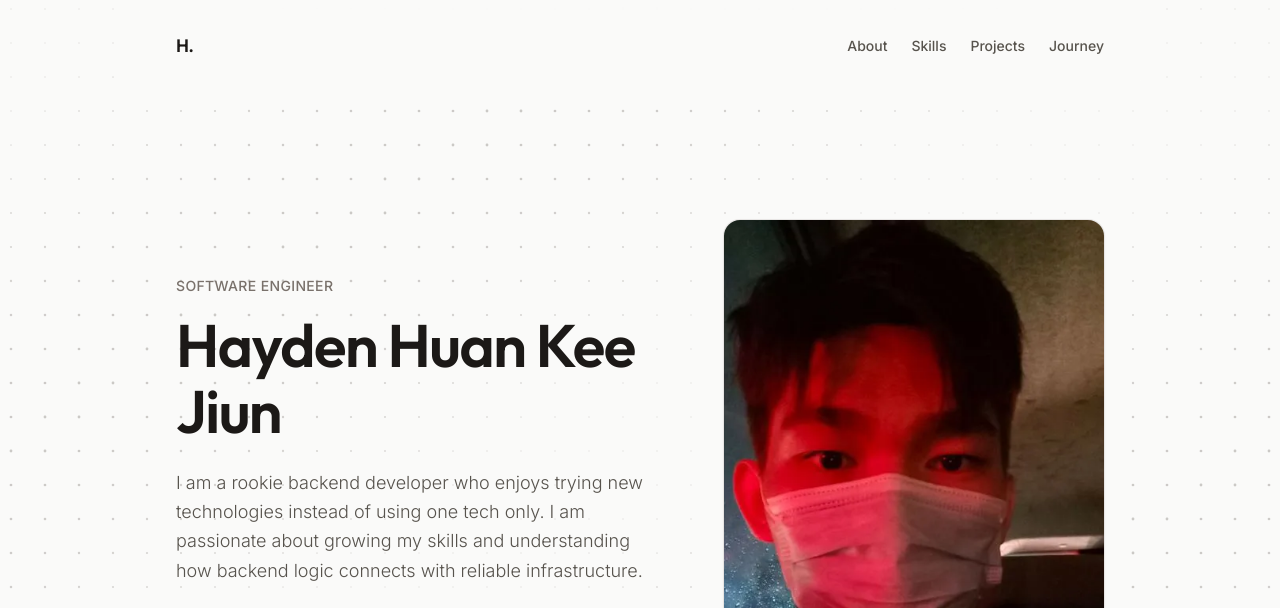
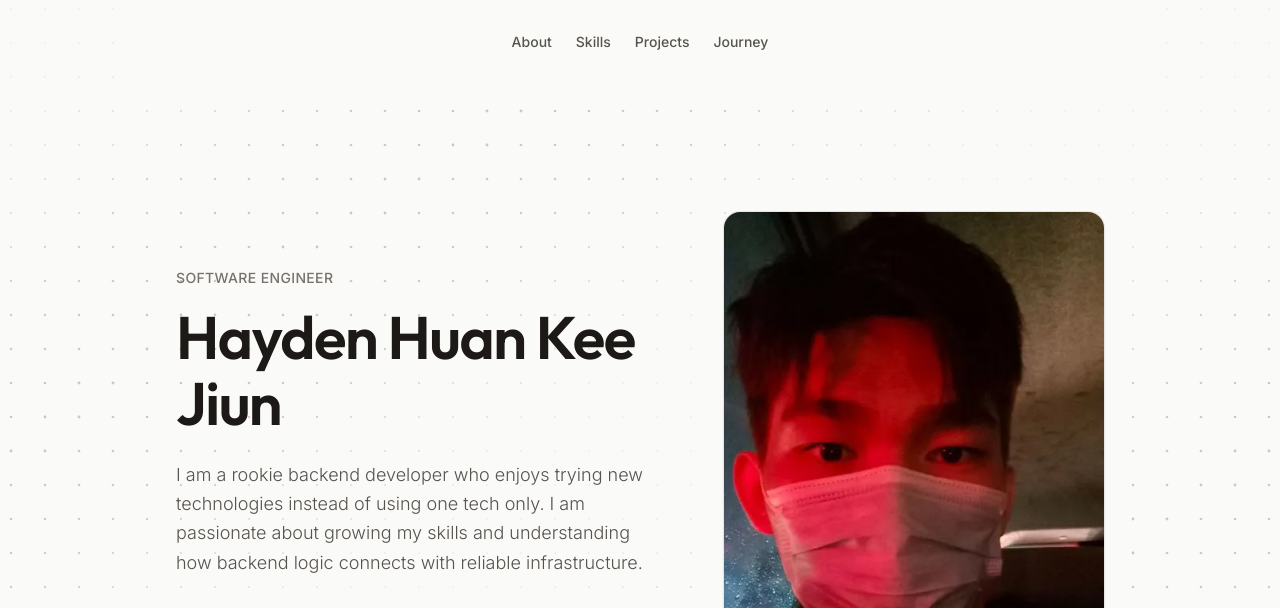
Before and after one commit to HaydenHuan03/personal-website, an Astro site in the folder website/: page / in a window 1280 px wide. Shown: the top 608 px of the page. Built offline with nearby package versions, Linux system fonts and the light colour scheme; Astro itself is replaced by a stand-in of ours.

Commit message:
refactor: Update Navbar layout for improved alignment and styling

```diff
--- a/website/src/components/Navbar.astro
+++ b/website/src/components/Navbar.astro
@@ -1,10 +1,7 @@
 ---
 ---
 
-<nav class="max-w-5xl mx-auto px-6 md:px-12 py-8 flex justify-between items-center bg-stone-50/80 backdrop-blur-sm sticky top-0 z-50">
-  <a href="/" class="font-heading font-semibold text-lg tracking-tight hover:text-stone-600 transition-colors">
-    H.
-  </a>
+<nav class="max-w-5xl mx-auto px-6 md:px-12 py-8 flex justify-center items-center bg-stone-50/80 backdrop-blur-sm sticky top-0 z-50">
   <div class="flex gap-6 text-sm font-medium text-stone-600">
     <a href="/#about" class="hover:text-stone-900 transition-colors">About</a>
     <a href="/#skills" class="hover:text-stone-900 transition-colors">Skills</a>
```
